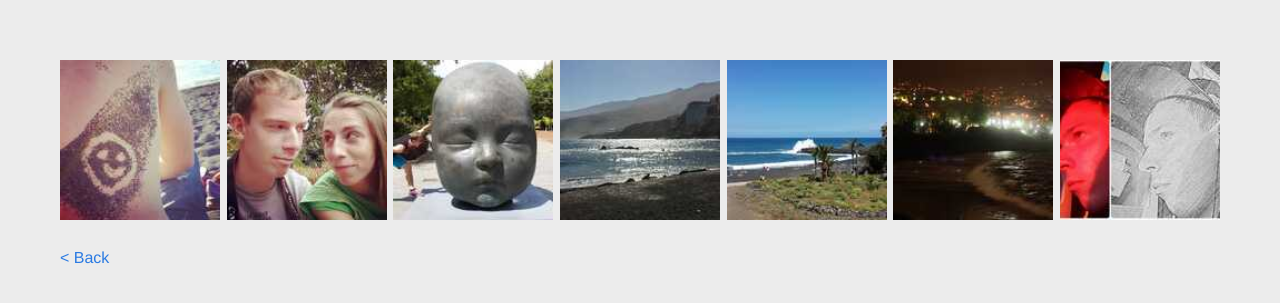
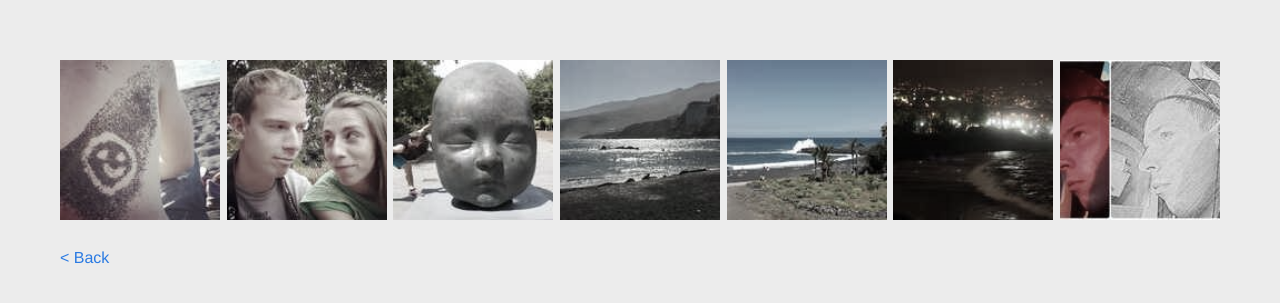
Before and after one commit to andreas-mausch/gallery, a Jekyll site: the page built from _posts/2014-04-07-tenerife.md, in a window 1280 px wide. Shown: the top 303 px of the page. Built offline with Jekyll 4.4.1, drawn with Linux system fonts in a browser that asks for light colours; comment, search, counter and statistics services are not loaded.

Commit message:
Hover effect

```diff
--- a/_sass/_large.scss
+++ b/_sass/_large.scss
@@ -12,4 +12,15 @@
 ul.gallery img {
   width: 160px;
   height: 160px;
+  filter: grayscale(70%);
 }
+
+ul.gallery img:hover {
+  filter: none;
+  transform: scale(1.2);
+  transition: all .3s ease-in-out;
+}
+
+ul.gallery li:hover {
+  z-index: 100;
+}
```
